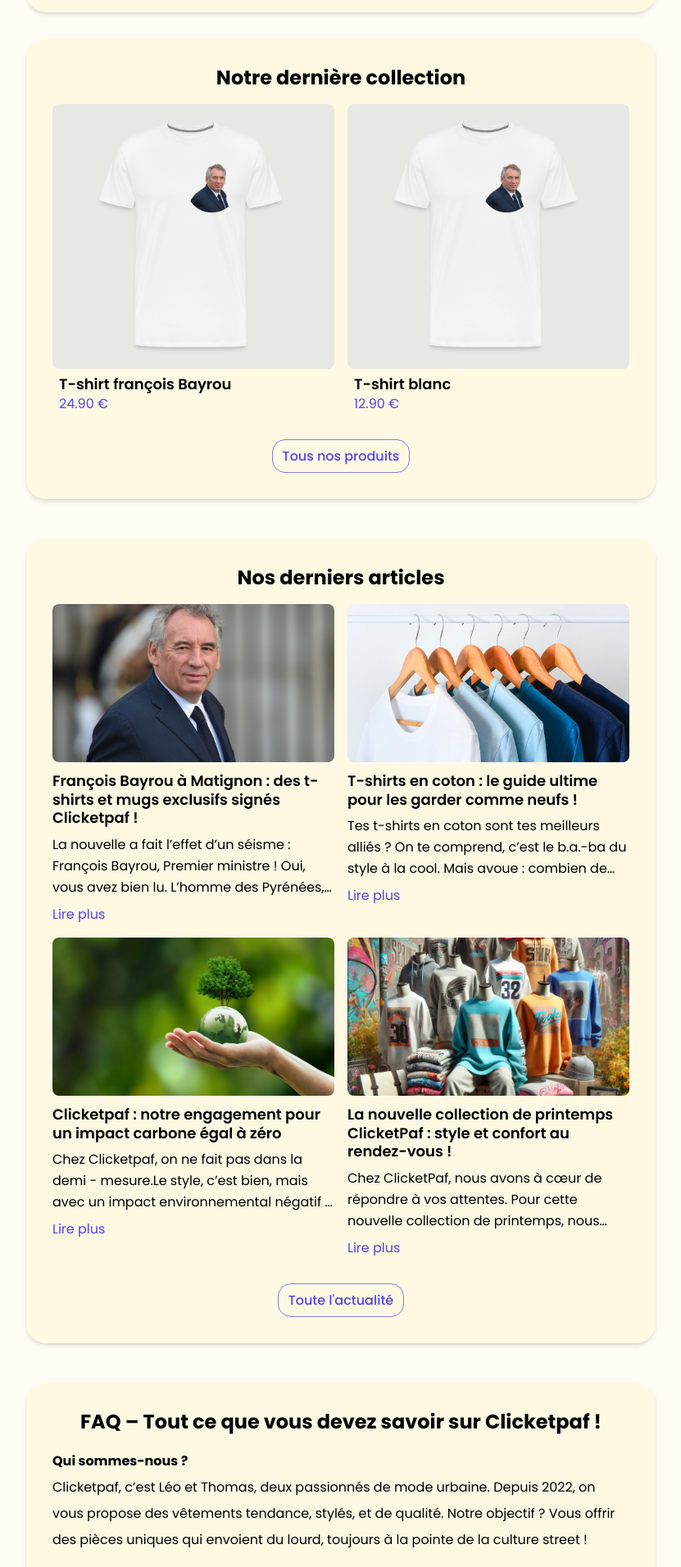
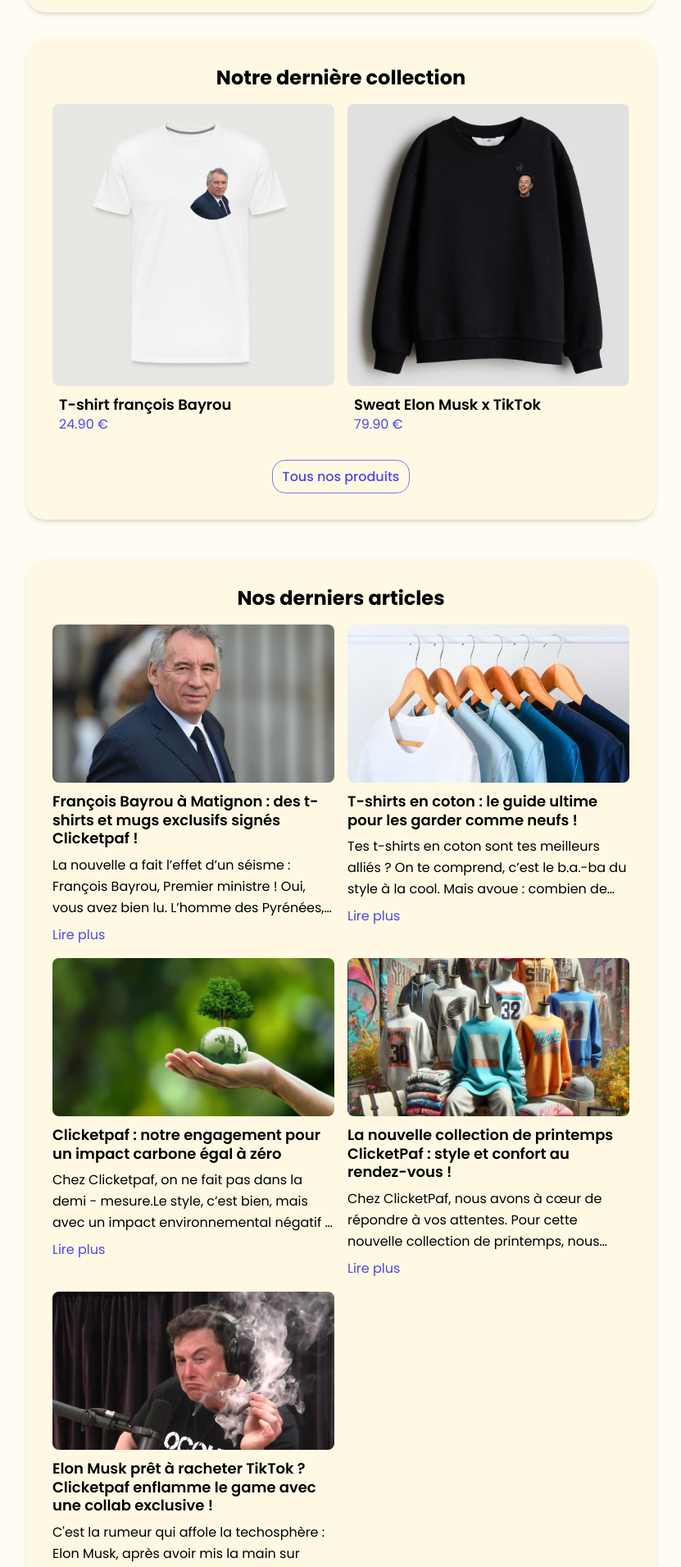
Before and after one commit to adrienqua/clicketpaf, a Next.js app: page / in a window 1280 px wide. Shown: the part 1057-2969 px from the top of the page at 82% size, without its empty margins (224-1055 px from the left). Built offline with nearby package versions, Linux system fonts and the light colour scheme.

Commit message:
article elon musk

```diff
--- a/components/products/ProductCard.tsx
+++ b/components/products/ProductCard.tsx
@@ -19,7 +19,7 @@ export default function ProductCard({ name, slug, price, imageUrl, imageAlt }: P
                     alt={imageAlt || name}
                     width={300}
                     height={200}
-                    className="rounded-lg mb-2 w-full"
+                    className="rounded-lg mb-3 w-full aspect-square object-cover"
                 />
                 <div className="px-2">
                     <h2 itemProp="name" className="font-semibold text-lg leading-tight">
--- a/datas/articles.js
+++ b/datas/articles.js
@@ -108,4 +108,19 @@ export const articlesDatas = [
             `N'oubliez pas, chaque article de cette collection exclusive est en édition limitée. Ne manquez pas cette occasion de faire le plein de nouveautés et de découvrir ces créations uniques avant qu'elles ne s'envolent !`,
         ],
     },
+    {
+        id: 5,
+        category: "technologie",
+        slug: "elon-musk-pressenti-rachat-tiktok-clicketpaf",
+        title: "Elon Musk prêt à racheter TikTok ? Clicketpaf enflamme le game avec une collab exclusive !",
+        subtitle: "",
+        mainImg: "/img/elon_musk_tiktok_collab_clicketpaf.jpg",
+        mainImgAlt: "Elon Musk rachète TikTok",
+        content: [
+            `C'est la rumeur qui affole la techosphère : Elon Musk, après avoir mis la main sur Twitter, viserait désormais TikTok ! Le milliardaire fantasque et visionnaire pourrait ajouter l’application chinoise à son empire et, forcément, ça fait parler. Déjà maître des réseaux avec X (ex-Twitter), le patron de Tesla et SpaceX semble prêt à redessiner le paysage numérique mondial.`,
+            `Et chez Clicketpaf, on ne pouvait pas passer à côté d'une telle actu sans marquer le coup. Résultat : une collab exclusive de t-shirts Elon Musk x TikTok, pour tous ceux qui veulent afficher leur passion pour les réseaux sociaux avec style ! Imaginez un tee-shirt "MuskTok" avec la tête du boss en mode viral, ou encore un "DogeTik" fusionnant les mèmes préférés de l’homme d’affaires. Bref, du lourd pour les fans du personnage et du buzz. Mais pourquoi Elon Musk voudrait-il s’emparer de TikTok ? Plusieurs hypothèses circulent : envie de concurrencer encore plus frontalement Meta, volonté de garantir une liberté d’expression totale sur la plateforme, ou simple défi personnel pour imposer sa vision du numérique. Avec lui, impossible de savoir à l’avance, mais une chose est sûre : si cela se concrétise, le monde des réseaux sociaux risque d’être bouleversé.`,
+            `En attendant l’officialisation de cette potentielle acquisition, ne passez pas à côté de notre collection limitée de t-shirts Elon Musk x Clicketpaf. Une occasion unique de porter du visionnaire sur vos épaules et de surfer sur la vague du buzz ! Et comme toujours, dépêchez-vous : les stocks risquent de partir aussi vite qu’un tweet muské !`,
+        ],
+        featuredProduct: "sweat-elon-musk-tiktok",
+    },
 ]
--- a/datas/products.js
+++ b/datas/products.js
@@ -13,14 +13,14 @@ export const productsDatas = [
     },
     {
         id: 2,
-        slug: "t-shirt-blanc",
-        name: "T-shirt blanc",
-        subtitle: "",
+        slug: "sweat-elon-musk-tiktok",
+        name: "Sweat Elon Musk x TikTok",
+        subtitle: "Edition limitée Clicketpaf",
         description:
-            "Un t-shirt blanc classique, idéal pour toutes les occasions. Léger, respirant et facile à assortir avec n'importe quelle tenue.",
-        price: 12.9,
-        imageUrl: "/img/t-shirt-francois-bayrou.png",
-        imageAlt: "T-shirt blanc classique",
+            "Affichez votre passion pour les réseaux sociaux avec ce sweat exclusif Elon Musk x TikTok ! Inspiré par la rumeur du rachat de TikTok par Elon Musk, ce design unique fusionne innovation et culture virale. Un incontournable pour les fans de tech et de buzz !",
+        price: 79.9,
+        imageUrl: "/img/sweat-elon-musk-tiktok.jpg",
+        imageAlt: "Sweat exclusif Elon Musk x TikTok",
         isFeatured: true,
     },
     {
```
Also changed, not shown: public/img/elon_musk_tiktok_collab_clicketpaf.jpg (added), public/img/sweat-elon-musk-tiktok.jpg (added).
